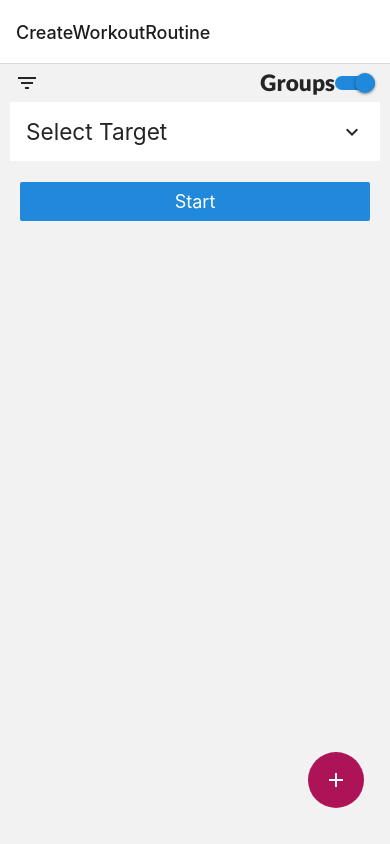
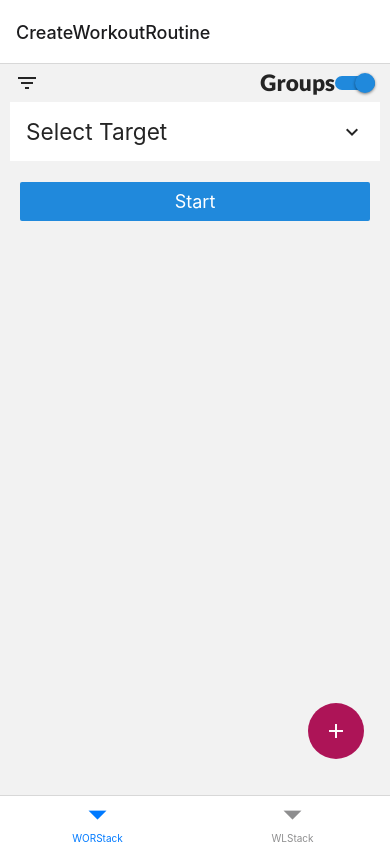
Before and after one commit to brandmch/WorkoutTrackerV2, a React Native app: screen / in a window 390 px wide. Built offline with nearby package versions, Linux system fonts and the light colour scheme; what expo-sqlite would draw is missing.

Commit message:
bottom nav working

```diff
--- a/data/utils/getRandomWorkoutByTarget.js
+++ b/data/utils/getRandomWorkoutByTarget.js
@@ -5,6 +5,8 @@ const getRandomWorkoutByTarget = (...args) => {
   let target = args[0];
   let filters = [];
   let bodyPartsvTargets = args[2];
+
+  target = target.toLowerCase();
 
   let tempArr;
 
--- a/screens/navigation.js
+++ b/screens/navigation.js
@@ -5,26 +5,45 @@ import { createBottomTabNavigator } from "@react-navigation/bottom-tabs";
 
 import CreateWorkoutRoutine from "./createWorkoutRoutine";
 import DisplayWorkoutRoutine from "./displayWorkoutRoutine";
+import Home from "./home";
+import WeightLog from "./weightLog";
 
-const Stack = createNativeStackNavigator();
+const WorkoutRoutineStack = createNativeStackNavigator();
+
+function WORStack() {
+  return (
+    <WorkoutRoutineStack.Navigator>
+      <WorkoutRoutineStack.Screen
+        name="CreateWorkoutRoutine"
+        component={CreateWorkoutRoutine}
+      />
+      <WorkoutRoutineStack.Screen
+        name="DisplayWorkoutRoutine"
+        component={DisplayWorkoutRoutine}
+      />
+    </WorkoutRoutineStack.Navigator>
+  );
+}
+
+const WeightLogStack = createNativeStackNavigator();
+
+function WLStack() {
+  return (
+    <WeightLogStack.Navigator>
+      <WeightLogStack.Screen name="WeightLog" component={WeightLog} />
+    </WeightLogStack.Navigator>
+  );
+}
+
 const Tab = createBottomTabNavigator();
 
 export default function Nav() {
   return (
     <NavigationContainer>
-      <Stack.Navigator
-        initialRouteName="CreateWorkoutRoutine"
-        screenOptions={{}}
-      >
-        <Stack.Screen
-          name="CreateWorkoutRoutine"
-          component={CreateWorkoutRoutine}
-        />
-        <Stack.Screen
-          name="DisplayWorkoutRoutine"
-          component={DisplayWorkoutRoutine}
-        />
-      </Stack.Navigator>
+      <Tab.Navigator screenOptions={{ headerShown: false }}>
+        <Tab.Screen name="WORStack" component={WORStack} />
+        <Tab.Screen name="WLStack" component={WLStack} />
+      </Tab.Navigator>
     </NavigationContainer>
   );
 }
--- a/screens/weightLog.js
+++ b/screens/weightLog.js
@@ -1,5 +1,5 @@
 import { Text } from "@rneui/themed";
 
-export default function WeightLoss() {
+export default function WeightLog() {
   return <Text>WeightLoss!</Text>;
 }
```
